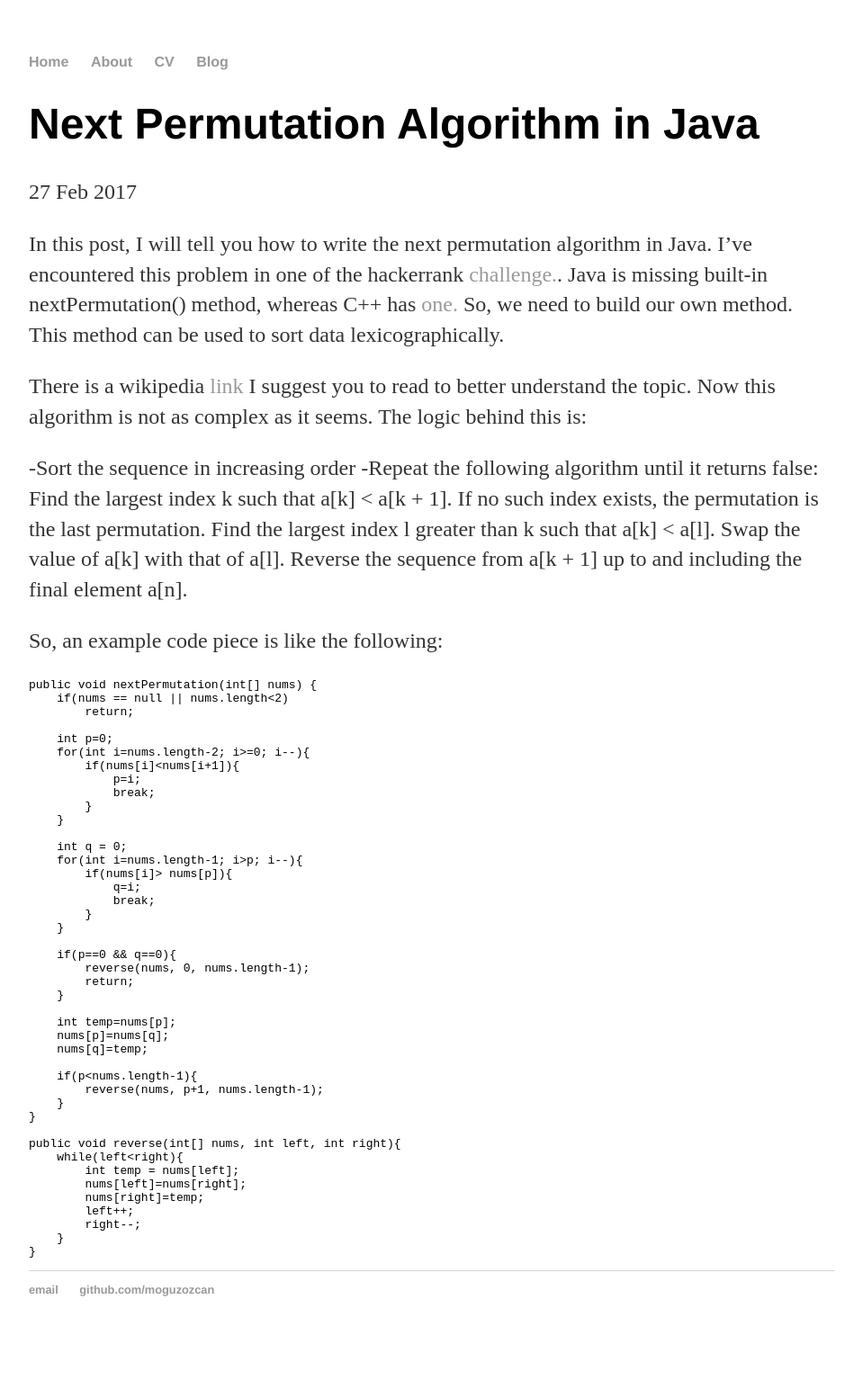
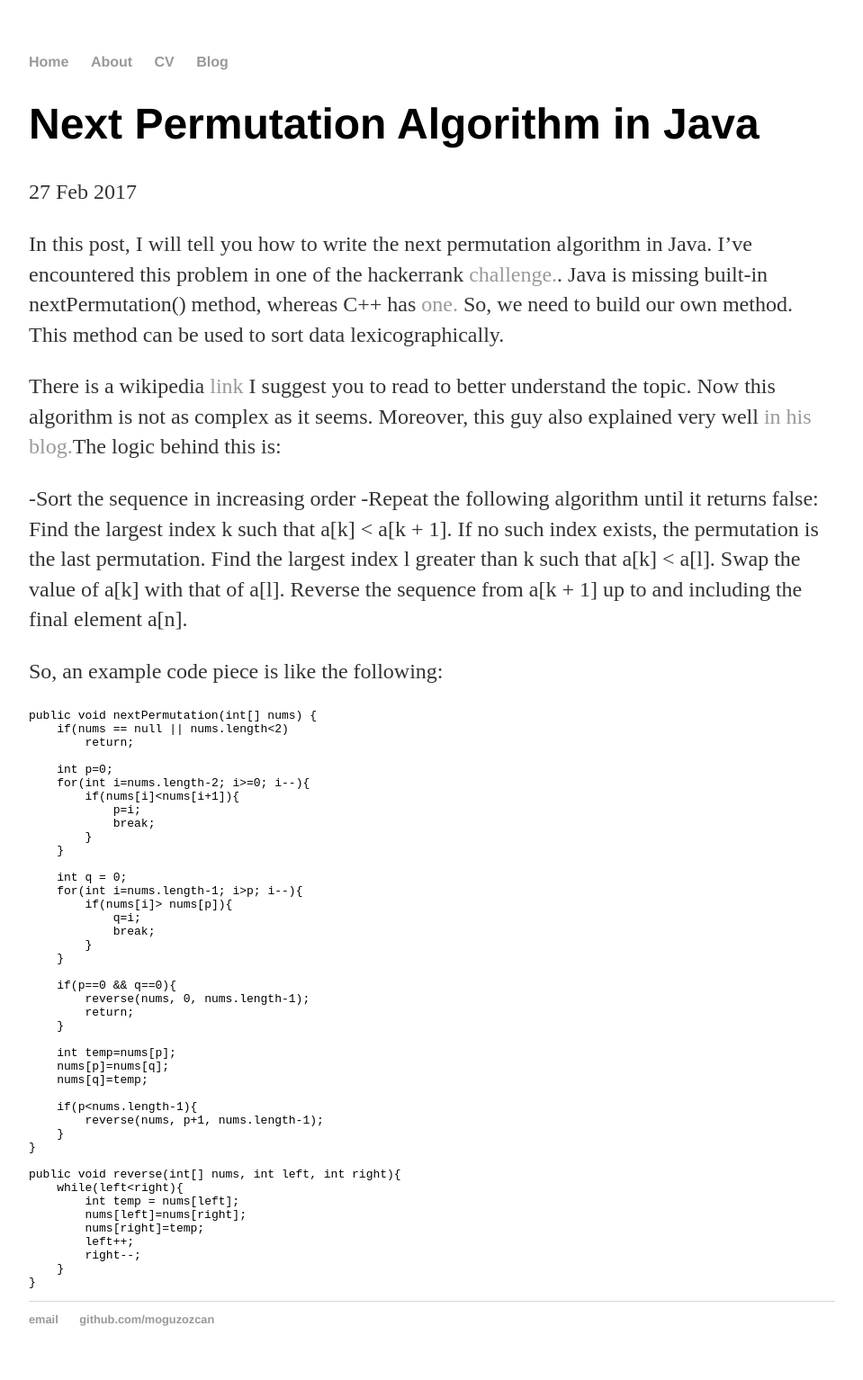
Before and after one commit to moguzozcan/moguzozcan.github.io, a Jekyll site: the page built from _posts/2017-02-27-Java-Next-Permutation-Algorithm.md, in a window 1280 px wide. Shown: the whole page at 90% size, without its empty margins (160-1119 px from the left). Built offline with Jekyll 4.4.1, drawn with Linux system fonts in a browser that asks for light colours; before the commit the page ends 1501 px from its top, so only the background shows below that.

Commit message:
Update 2017-02-27-Java-Next-Permutation-Algorithm.md

```diff
--- a/_posts/2017-02-27-Java-Next-Permutation-Algorithm.md
+++ b/_posts/2017-02-27-Java-Next-Permutation-Algorithm.md
@@ -9,8 +9,8 @@ In this post, I will tell you how to write the next permutation algorithm in Jav
 whereas C++ has <a href="http://www.cplusplus.com/reference/algorithm/next_permutation/">one.</a> So, we need to build our own method.
 This method can be used to sort data lexicographically.
 
-There is a wikipedia <a href="https://en.wikipedia.org/wiki/Permutation#Generation_in_lexicographic_order">link</a> I suggest you to read
-to better understand the topic. Now this algorithm is not as complex as it seems. The logic behind this is:
+There is a wikipedia <a href="https://en.wikipedia.org/wiki/Permutation#Generation_in_lexicographic_order">link</a> I suggest you to read to better understand the topic. Now this algorithm is not as complex as it seems. Moreover, this guy also explained very well
+<a href="https://www.nayuki.io/page/next-lexicographical-permutation-algorithm"> in his blog.</a>The logic behind this is:
 
  -Sort the sequence in increasing order
  -Repeat the following algorithm until it returns false:
```
